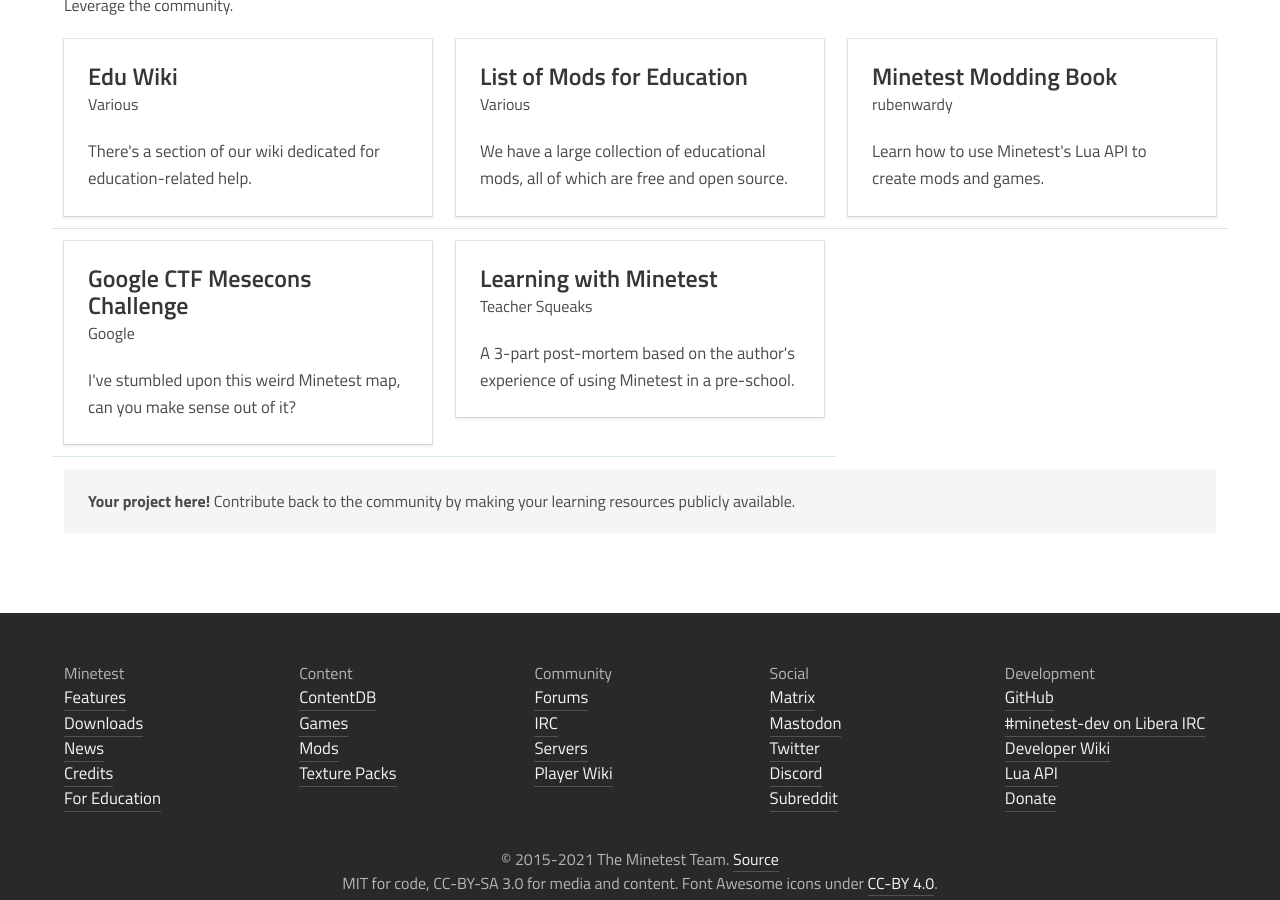
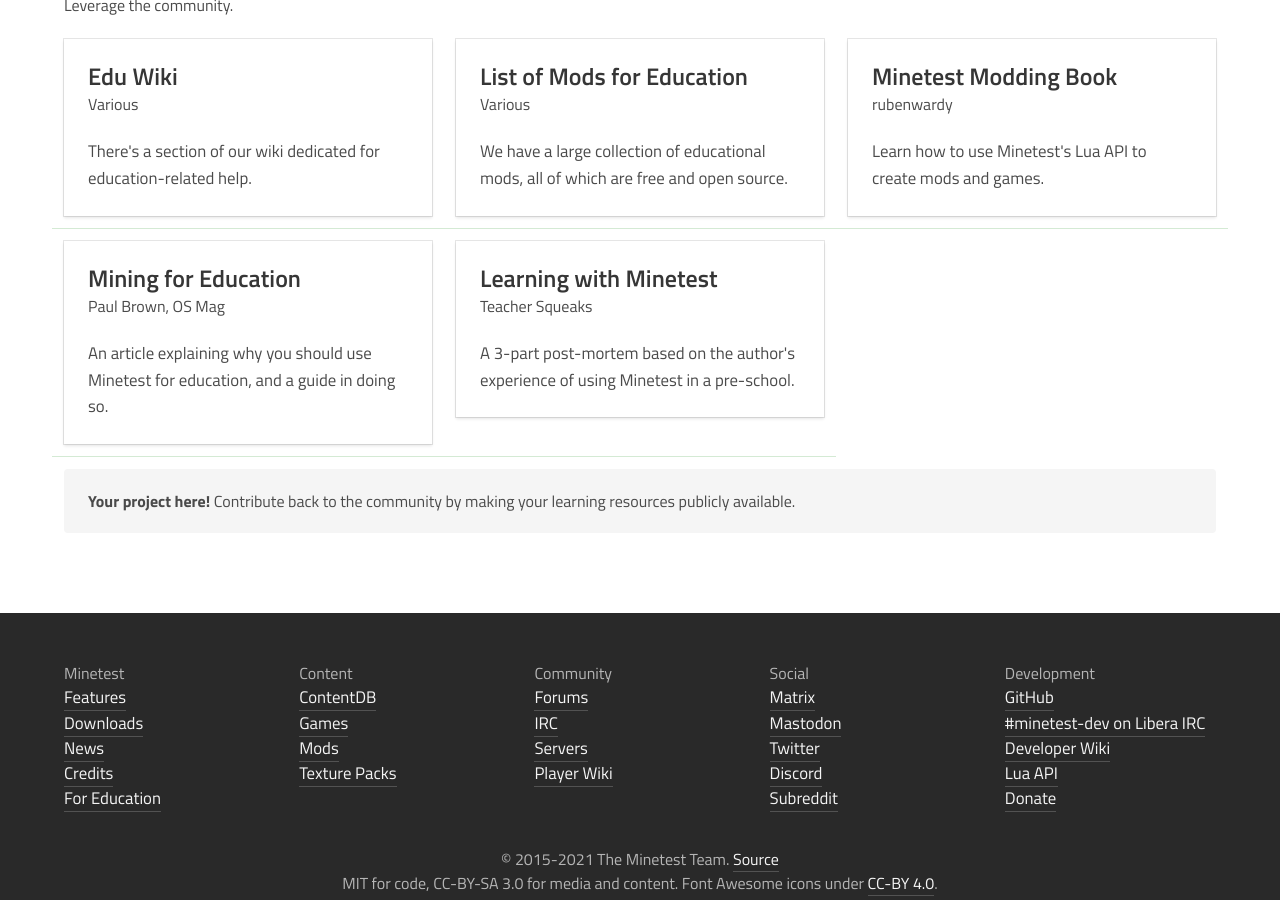
Before and after one commit to minetest/minetest.github.io, a Jekyll site: the page built from education.html, in a window 1280 px wide and 900 px high, scrolled down 1354 px. Built offline with Jekyll 4.4.1, drawn with Linux system fonts in a browser that asks for light colours; comment, search, counter and statistics services are not loaded.

Commit message:
Update education page
readded "Mining for Education" which changed URL
removed "Google CTF Mesecons Challenge": the page from 2019 is gone and no archived version seems to exist

```diff
--- a/_data/edu.yml
+++ b/_data/edu.yml
@@ -69,10 +69,10 @@ resources:
   para: Learn how to use Minetest's Lua API to create mods and games.
   url: https://rubenwardy.com/minetest_modding_book/
 
-- title: Google CTF Mesecons Challenge
-  author: Google
-  para: I've stumbled upon this weird Minetest map, can you make sense out of it?
-  url: https://capturetheflag.withgoogle.com/#challenges/hardware-minetest
+- title: Mining for Education
+  author: Paul Brown, OS Mag
+  para: An article explaining why you should use Minetest for education, and a guide in doing so.
+  url: https://www.ocsmag.com/mining-for-education/
 
 - title: Learning with Minetest
   author: Teacher Squeaks
```
